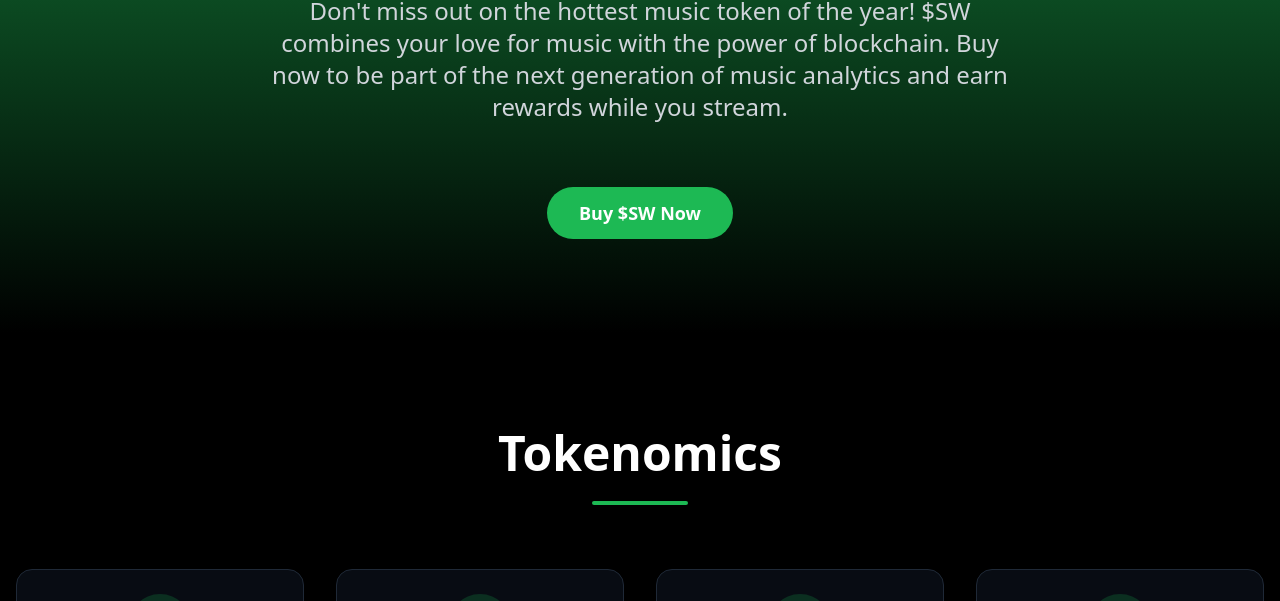
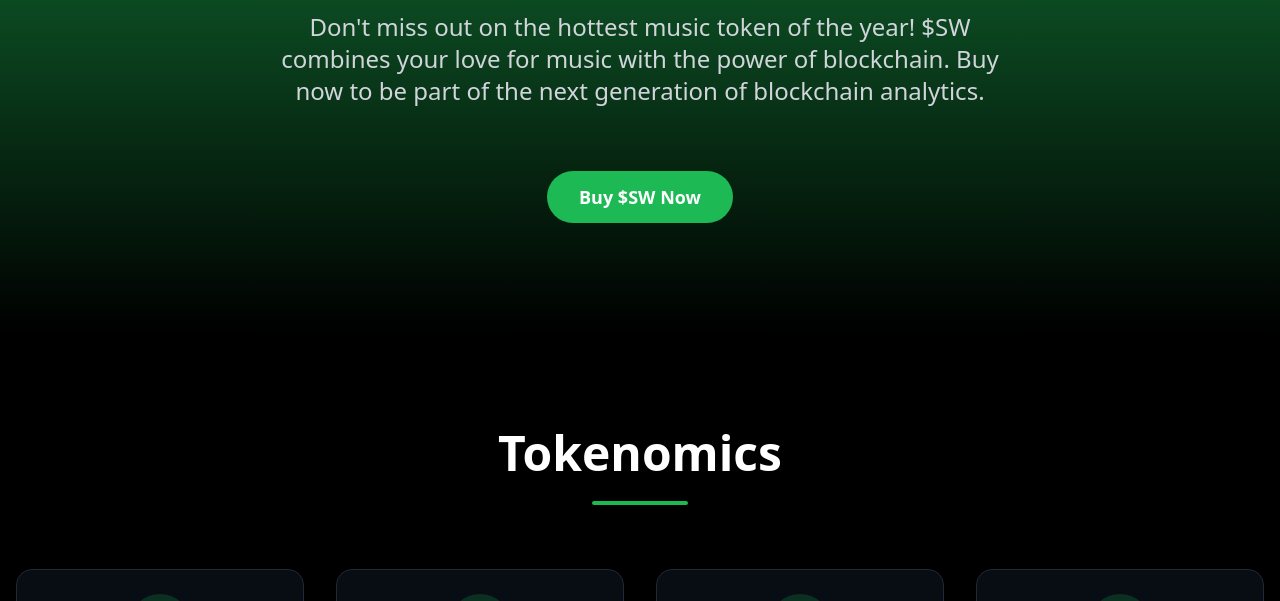
Before and after one commit to lhern026/SW, a plain HTML site: page index.html in a window 1280 px wide. Shown: the part 499-1100 px from the top of the page. Drawn offline with nearby package versions, Linux system fonts and the light colour scheme; no server answers.

Commit message:
fixing address

```diff
--- a/index.html
+++ b/index.html
@@ -74,7 +74,7 @@
         </h1>
 
         <p class="text-xl md:text-2xl text-gray-300 max-w-3xl animate-fade-in-delay element-highlight">
-            Don't miss out on the hottest music token of the year! $SW combines your love for music with the power of blockchain. Buy now to be part of the next generation of music analytics and earn rewards while you stream.
+            Don't miss out on the hottest music token of the year! $SW combines your love for music with the power of blockchain. Buy now to be part of the next generation of blockchain analytics.
         </p>
 
         <div class="flex flex-col sm:flex-row gap-4 pt-8 animate-fade-in-delay-2">
```
